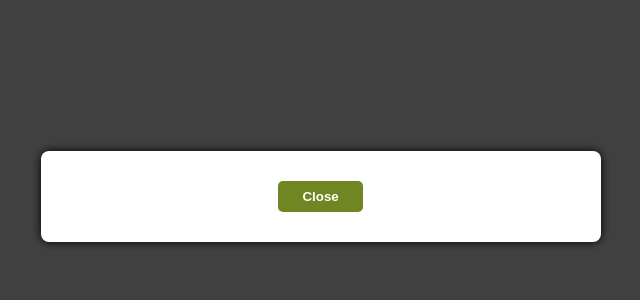
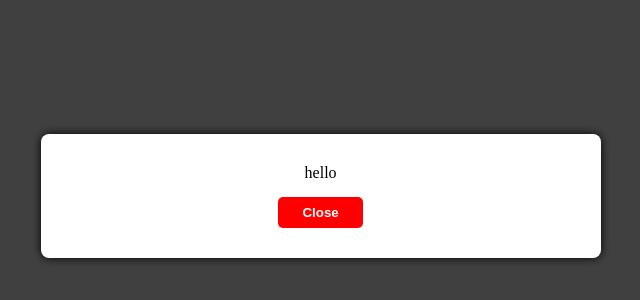
Before and after one commit to HZDevops/modal-react-library, a React (Create React App) app: page / in a window 1280 px wide. Shown: the part 204-504 px from the top of the page, without its empty margins (319-959 px from the left). Built offline with nearby package versions, Linux system fonts and the light colour scheme.

Commit message:
CSS modifications

```diff
--- a/src/App.js
+++ b/src/App.js
@@ -4,7 +4,7 @@ import "./App.css";
 function App() {
   return (
     <div className="App">
-      <Modal />
+      <Modal content="hello" buttonStyle={{ backgroundColor: "red" }} />
     </div>
   );
 }
--- a/src/lib/components/Modal/Modal.css
+++ b/src/lib/components/Modal/Modal.css
@@ -55,7 +55,7 @@ button {
     padding: 0.5rem 1.5rem;
     font-weight: 600;
     color: #fff;
-    background-color: #708622;
+    background-color: #000;
     border-radius: 5px;
     cursor: pointer;
 }
```
Also changed, not shown: 1 other file (tests, documents, lock files or other folders).
